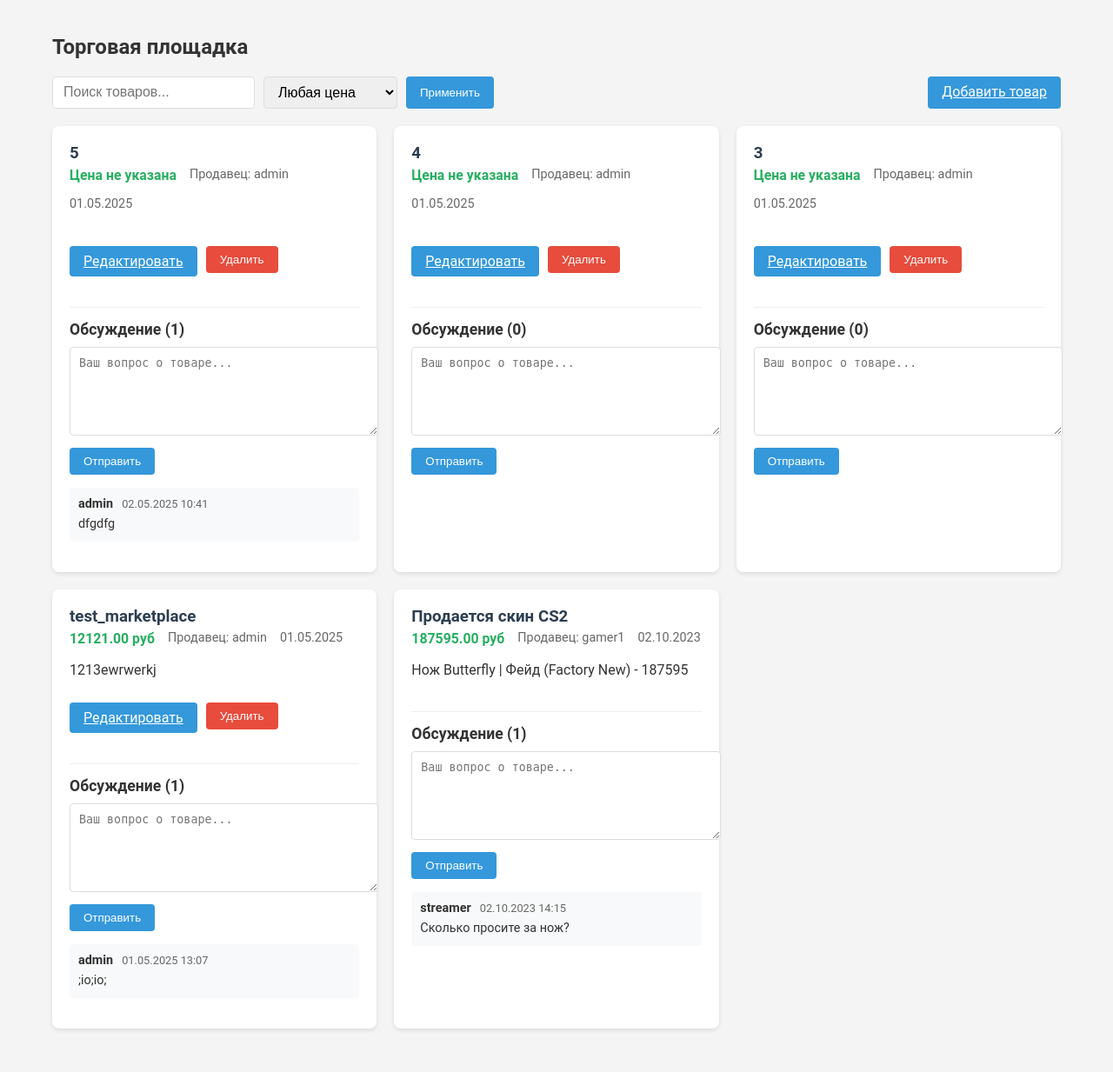
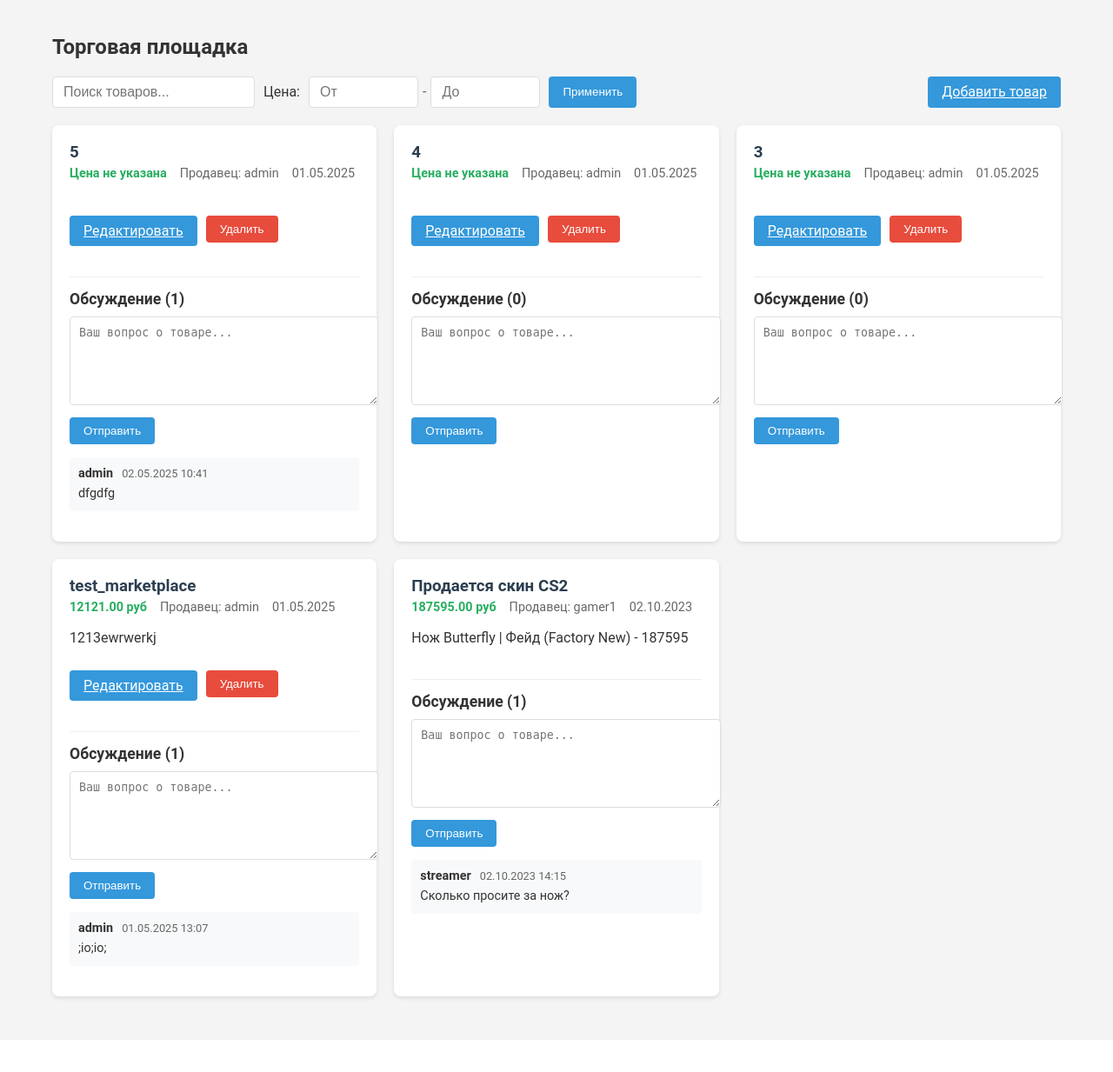
Before and after one commit to yandhi2018/TRPP_Project, a Flask app: page /marketplace in a window 1280 px wide. Shown: the part 92-1325 px from the top of the page at 87% size. After the commit the page ends 1244 px from the top, so only its background shows below. Run offline with Flask 3, Linux system fonts and the light colour scheme; a user stored in the database is signed in.

Commit message:
Изменение фильтрации цены

```diff
--- a/forum_app_good/app.py
+++ b/forum_app_good/app.py
@@ -286,7 +286,8 @@
     """
     page = request.args.get('page', 1, type=int)
     search_query = request.args.get('search', '')
-    price_filter = request.args.get('price_filter', '')
+    min_price = request.args.get('min_price', type=float)
+    max_price = request.args.get('max_price', type=float)
 
     query = Post.query.filter_by(section='marketplace').options(
         db.joinedload(Post.comments),
@@ -294,19 +295,23 @@
     )
 
     if search_query:
-        query = query.filter(
-            (Post.title.ilike(f'%{search_query}%'))
-        )
-    if price_filter:
-        if price_filter == '0-1000':
-            query = query.filter(Post.price <= 1000)
-        elif price_filter == '1000-5000':
-            query = query.filter(Post.price.between(1000, 5000))
-        elif price_filter == '5000+':
-            query = query.filter(Post.price >= 5000)
+        query = query.filter(Post.title.ilike(f'%{search_query}%'))
+
+    # Фильтрация по цене
+    if min_price is not None:
+        query = query.filter(Post.price >= min_price)
+    if max_price is not None:
+        query = query.filter(Post.price <= max_price)
 
     items = query.order_by(Post.created_at.desc()).paginate(page=page, per_page=5)
-    return render_template('marketplace.html', items=items, search_query=search_query, price_filter=price_filter)
+
+    return render_template(
+        'marketplace.html',
+        items=items,
+        search_query=search_query,
+        min_price=min_price,
+        max_price=max_price
+    )
 
 @app.route('/create_post', methods=['GET', 'POST'])
 @login_required
--- a/forum_app_good/templates/marketplace.html
+++ b/forum_app_good/templates/marketplace.html
@@ -9,13 +9,22 @@
         <div class="marketplace-controls">
             <form method="GET" action="{{ url_for('marketplace') }}" class="search-form">
                 <input type="text" name="search" placeholder="Поиск товаров..." value="{{ search_query }}">
-                <select name="price_filter">
-                    <option value="">Любая цена</option>
-                    <option value="0-1000" {% if price_filter == '0-1000' %}selected{% endif %}>До 1000 руб</option>
-                    <option value="1000-5000" {% if price_filter == '1000-5000' %}selected{% endif %}>1000-5000 руб</option>
-                    <option value="5000+" {% if price_filter == '5000+' %}selected{% endif %}>От 5000 руб</option>
-                </select>
+                <!-- Обновленный фильтр по цене -->
+                <div class="price-range-filter">
+                    <label>Цена:</label>
+                    <div class="price-inputs">
+                        <input type="number" name="min_price" placeholder="От"
+                               value="{{ request.args.get('min_price', '') }}" min="0" step="0.01">
+                        <span>-</span>
+                        <input type="number" name="max_price" placeholder="До"
+                               value="{{ request.args.get('max_price', '') }}" min="0" step="0.01">
+                    </div>
+                </div>
+
                 <button type="submit" class="btn">Применить</button>
+                {% if request.args.get('min_price') or request.args.get('max_price') %}
+                    <a href="{{ url_for('marketplace', search=search_query) }}" class="btn btn-secondary">Сбросить</a>
+                {% endif %}
             </form>
 
             {% if current_user.is_authenticated %}
@@ -117,10 +126,35 @@
 
     <style>
         /* Основные стили */
-        .price {
-            font-weight: bold;
-            color: #27ae60;
-            font-size: 1.1em;
+.price-range-filter {
+            display: flex;
+            align-items: center;
+            gap: 10px;
+        }
+
+        .price-inputs {
+            display: flex;
+            align-items: center;
+            gap: 5px;
+        }
+
+        .price-inputs input {
+            width: 100px;
+            padding: 8px;
+            border: 1px solid #ddd;
+            border-radius: 4px;
+        }
+
+        .price-inputs span {
+            color: #666;
+        }
+
+        .btn-secondary {
+            background-color: #95a5a6;
+        }
+
+        .btn-secondary:hover {
+            background-color: #7f8c8d;
         }
 
         .marketplace-container {
```
